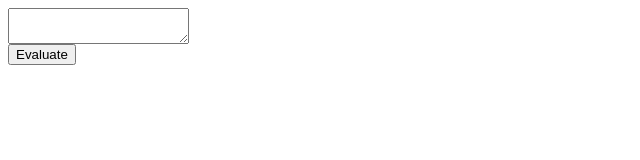
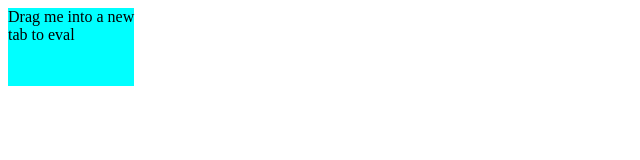
Before and after one commit to T3RM1N4T3D/T3RM1N4T3D.github.io, a plain HTML site: page index.html in a window 1280 px wide. Shown: the whole page, without its empty margins (0-640 px from the left). Drawn offline with Linux system fonts and the light colour scheme.

Commit message:
Wow im smart omg1!!1!

```diff
--- a/index.html
+++ b/index.html
@@ -1 +1,2 @@
-<textarea></textarea><br/><button>Evaluate</button><script src="eval.js"></script>
+<div id="dragbutton" draggable="true" style="background-color: aqua; width: 10%; height: 10%;">Drag me into a new tab to eval</div>
+<script src="eval.js"></script>
```
